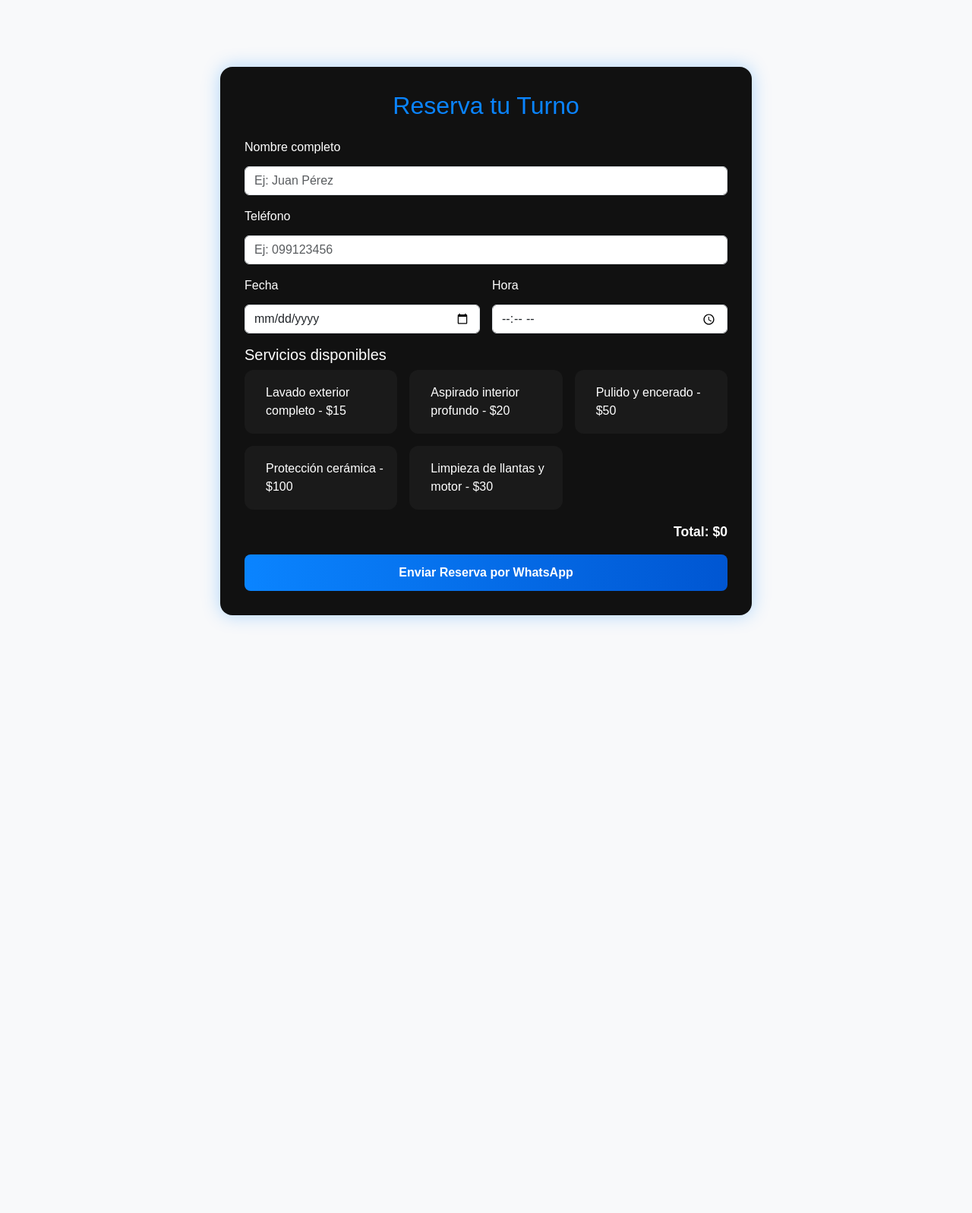
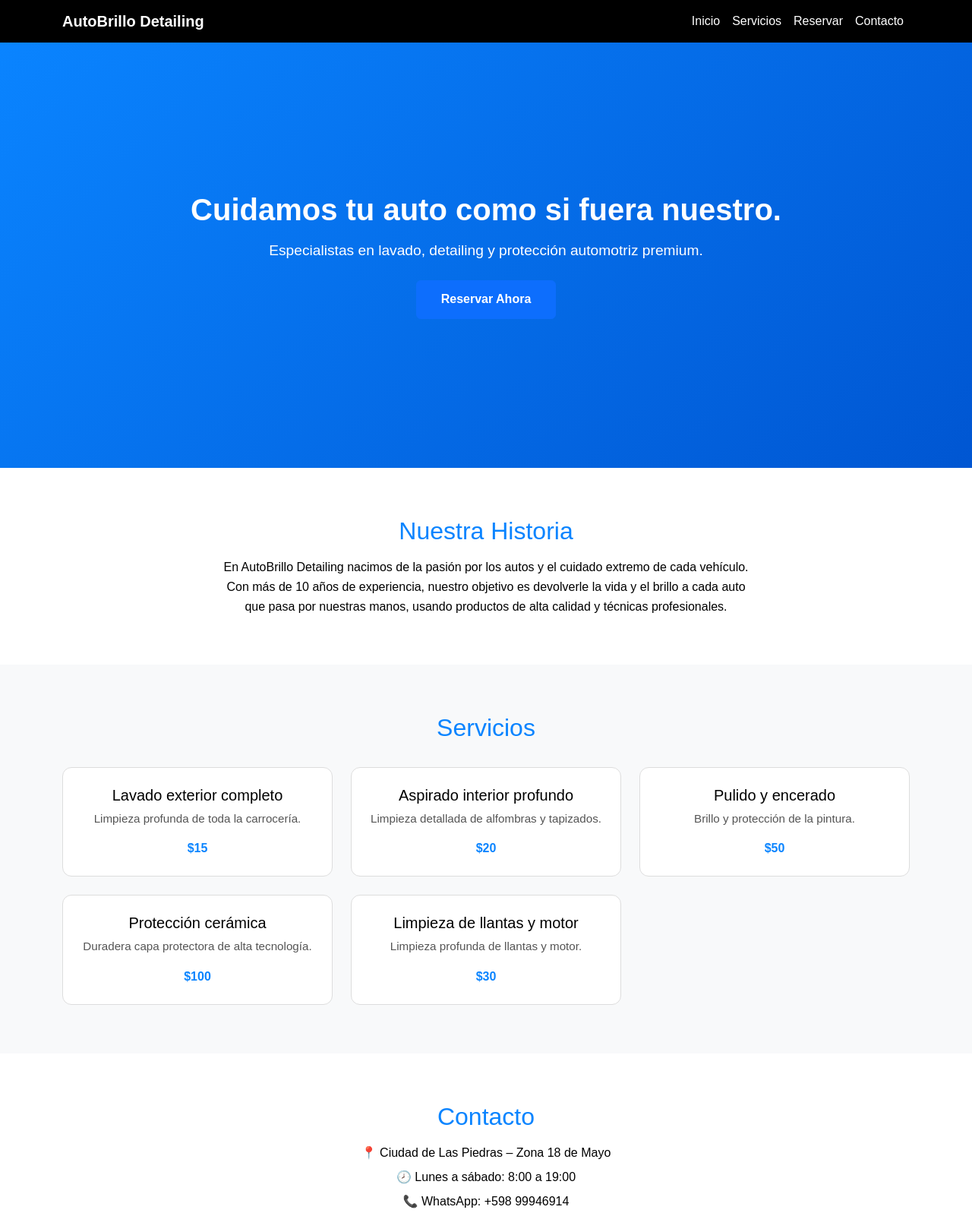
Before and after one commit to Joaquinnoble777/Detailing-app-pro, a plain HTML site: page index.html in a window 1280 px wide. Shown: the whole page at 76% size. Before the commit the page ends 898 px from the top, so only its background shows below. Drawn offline with nearby package versions, Linux system fonts and the light colour scheme.

Commit message:
Update index.html with new layout and styles

```diff
--- a/index.html
+++ b/index.html
@@ -3,150 +3,190 @@
 <head>
 <meta charset="UTF-8">
 <meta name="viewport" content="width=device-width, initial-scale=1.0">
-<title>Reserva Lavadero</title>
+<meta name="description" content="AutoBrillo Detailing - Centro profesional de lavado y detailing automotriz. Cuidamos tu vehículo con calidad y dedicación.">
+<title>AutoBrillo Detailing</title>
 <link href="https://cdn.jsdelivr.net/npm/bootstrap@5.3.2/dist/css/bootstrap.min.css" rel="stylesheet">
 <style>
   :root {
     --primary: #0a84ff;
     --primary-dark: #0056d2;
     --bg-dark: #111;
+    --bg-light: #f8f9fa;
     --text-light: #fff;
+    --text-dark: #000;
   }
 
   body {
     font-family: 'Poppins', sans-serif;
-    background-color: #f8f9fa;
-    color: #000;
+    background-color: var(--bg-light);
+    color: var(--text-dark);
+    scroll-behavior: smooth;
   }
 
-  .reserva-container {
-    background: var(--bg-dark);
-    color: var(--text-light);
+  /* Navbar */
+  .navbar { background-color: var(--text-dark); }
+  .navbar .nav-link { color: var(--text-light) !important; transition: color 0.2s; }
+  .navbar .nav-link:hover { color: var(--primary); }
+
+  /* Hero */
+  #hero {
+    height: 70vh;
+    background: linear-gradient(135deg,#0a84ff,#0056d2);
+    color: #fff;
+    display: flex;
+    align-items: center;
+    text-align: center;
+    justify-content: center;
+    flex-direction: column;
     padding: 2rem;
-    border-radius: 1rem;
-    box-shadow: 0 0 25px rgba(10, 132, 255, 0.3);
-    max-width: 700px;
-    margin: 40px auto;
   }
+  #hero h1 { font-size: 2.5rem; font-weight: 700; margin-bottom: 1rem; }
+  #hero p { font-size: 1.2rem; margin-bottom: 1.5rem; }
+  #hero .btn-primary { padding: 0.8rem 2rem; font-weight: 600; }
 
-  .reserva-container h2 {
-    text-align:center;
-    color: var(--primary);
-    margin-bottom: 1.5rem;
+  /* Historia */
+  #historia { padding: 4rem 2rem; background: #fff; text-align:center; }
+  #historia h2 { color: var(--primary); margin-bottom: 1rem; }
+  #historia p { max-width: 700px; margin: auto; line-height:1.6; }
+
+  /* Servicios */
+  #servicios { padding: 4rem 2rem; background: var(--bg-light); text-align:center; }
+  #servicios h2 { color: var(--primary); margin-bottom: 2rem; }
+  .service-card {
+    background: #fff;
+    border-radius: 12px;
+    padding: 1.5rem;
+    transition: transform 0.2s, box-shadow 0.2s;
+    border: 1px solid #ddd;
+    cursor:pointer;
   }
+  .service-card:hover { transform: translateY(-5px); box-shadow: 0 5px 15px rgba(0,0,0,0.2); }
+  .service-card h5 { margin-bottom:0.5rem; }
+  .service-card p { font-size:0.95rem; color:#555; }
+  .service-card .precio { font-weight:600; color: var(--primary); }
 
-  .service-card {
-    background: #1a1a1a;
-    padding: 1rem;
-    border-radius: 12px;
-    cursor: pointer;
-    transition: all 0.3s;
-    border: 2px solid transparent;
-    display:flex;
-    align-items:center;
-    user-select:none;
-  }
 
-  .service-card:hover { transform: translateY(-3px); box-shadow: 0 5px 15px rgba(0,0,0,0.3); }
+  .service-card input { display:none; }
   .service-card.selected { border-color: var(--primary); background: rgba(10,132,255,0.1); }
-  .service-card span { margin-left: 10px; flex:1; }
-  .service-card input { display: none; }
+  .total { margin-top:1rem; text-align:right; font-weight:600; font-size:1.1rem; }
+  button[type="submit"] { width:100%; margin-top:20px; background: linear-gradient(90deg,var(--primary),var(--primary-dark)); border:none; border-radius:8px; padding:12px; color:#fff; font-weight:600; transition: transform 0.2s; }
+  button[type="submit"]:hover { transform: scale(1.02); }
+  .mensaje { display:none; text-align:center; color:#00d46a; margin-top:10px; font-weight:500; }
 
-  input, select { width:100%; padding:10px; margin-top:5px; border:none; border-radius:8px; background:#222; color:#fff; }
-  input:focus, select:focus { outline: 2px solid var(--primary); box-shadow: 0 0 5px rgba(10,132,255,0.5); }
+  /* Contacto */
+  #contacto { padding: 4rem 2rem; text-align:center; background: #fff; }
+  #contacto h2 { color: var(--primary); margin-bottom: 1rem; }
+  #contacto p { margin-bottom:0.5rem; }
 
-  button[type="submit"] {
-    width:100%;
-    margin-top:20px;
-    background: linear-gradient(90deg,var(--primary),var(--primary-dark));
-    border:none;
-    border-radius:8px;
-    padding:12px;
-    color:#fff;
-    font-weight:600;
-    transition: transform 0.2s;
-  }
-  button[type="submit"]:hover { transform: scale(1.02); }
-
-  .mensaje { display:none; text-align:center; color:#00d46a; margin-top:10px; font-weight:500; }
-  .total { margin-top:1rem; text-align:right; font-weight:600; font-size:1.1rem; }
+  @media (max-width: 480px){ #hero h1{ font-size:2rem; } }
 </style>
 </head>
 <body>
 
-<section class="py-5">
-  <div class="reserva-container">
-    <h2>Reserva tu Turno</h2>
-    <form id="formReserva">
-      <div class="mb-3">
-        <label for="nombre" class="form-label">Nombre completo</label>
-        <input type="text" class="form-control" id="nombre" placeholder="Ej: Juan Pérez" required>
-      </div>
-      <div class="mb-3">
-        <label for="telefono" class="form-label">Teléfono</label>
-        <input type="tel" class="form-control" id="telefono" placeholder="Ej: 099123456" required>
-      </div>
-      <div class="row g-3 mb-3">
-        <div class="col-md-6">
-          <label for="fecha" class="form-label">Fecha</label>
-          <input type="date" class="form-control" id="fecha" required>
-        </div>
-        <div class="col-md-6">
-          <label for="hora" class="form-label">Hora</label>
-          <input type="time" class="form-control" id="hora" required>
+<!-- Navbar -->
+<nav class="navbar navbar-expand-lg sticky-top">
+  <div class="container">
+    <a class="navbar-brand text-white fw-bold" href="#">AutoBrillo Detailing</a>
+    <button class="navbar-toggler bg-light" type="button" data-bs-toggle="collapse" data-bs-target="#navbarNav">
+      <span class="navbar-toggler-icon"></span>
+    </button>
+    <div class="collapse navbar-collapse" id="navbarNav">
+      <ul class="navbar-nav ms-auto align-items-lg-center">
+        <li class="nav-item"><a class="nav-link" href="#hero">Inicio</a></li>
+        <li class="nav-item"><a class="nav-link" href="#servicios">Servicios</a></li>
+        <li class="nav-item"><a class="nav-link" href="#reserva">Reservar</a></li>
+        <li class="nav-item"><a class="nav-link" href="#contacto">Contacto</a></li>
+      </ul>
     </div>
   </div>
+</nav>
 
-      <h5 class="mb-2">Servicios disponibles</h5>
-      <div class="row g-3">
+<!-- Hero -->
+<section id="hero">
+  <h1> Cuidamos tu auto como si fuera nuestro.</h1>
+  <p>Especialistas en lavado, detailing y protección automotriz premium.</p>
+  <a href="/storage/emulated/0/Documents/Github/dett/reserva.html" class="btn btn-primary">Reservar Ahora</a>
+</section>
+
+<!-- Historia -->
+<section id="historia">
+  <h2>Nuestra Historia</h2>
+  <p>En AutoBrillo Detailing nacimos de la pasión por los autos y el cuidado extremo de cada vehículo. Con más de 10 años de experiencia, nuestro objetivo es devolverle la vida y el brillo a cada auto que pasa por nuestras manos, usando productos de alta calidad y técnicas profesionales.</p>
+</section>
+
+<!-- Servicios -->
+<section id="servicios">
+  <h2>Servicios</h2>
+  <div class="container">
+    <div class="row g-4">
       <div class="col-12 col-sm-6 col-md-4">
-          <label class="service-card"><input type="checkbox" value="Lavado exterior completo" data-precio="15"><span>Lavado exterior completo - $15</span></label>
+        <div class="service-card">
+          <h5>Lavado exterior completo</h5>
+          <p>Limpieza profunda de toda la carrocería.</p>
+          <div class="precio">$15</div>
+        </div>
       </div>
       <div class="col-12 col-sm-6 col-md-4">
-          <label class="service-card"><input type="checkbox" value="Aspirado interior profundo" data-precio="20"><span>Aspirado interior profundo - $20</span></label>
+        <div class="service-card">
+          <h5>Aspirado interior profundo</h5>
+          <p>Limpieza detallada de alfombras y tapizados.</p>
+          <div class="precio">$20</div>
+        </div>
       </div>
       <div class="col-12 col-sm-6 col-md-4">
-          <label class="service-card"><input type="checkbox" value="Pulido y encerado" data-precio="50"><span>Pulido y encerado - $50</span></label>
+        <div class="service-card">
+          <h5>Pulido y encerado</h5>
+          <p>Brillo y protección de la pintura.</p>
+          <div class="precio">$50</div>
+        </div>
       </div>
       <div class="col-12 col-sm-6 col-md-4">
-          <label class="service-card"><input type="checkbox" value="Protección cerámica" data-precio="100"><span>Protección cerámica - $100</span></label>
+        <div class="service-card">
+          <h5>Protección cerámica</h5>
+          <p>Duradera capa protectora de alta tecnología.</p>
+          <div class="precio">$100</div>
+        </div>
       </div>
       <div class="col-12 col-sm-6 col-md-4">
-          <label class="service-card"><input type="checkbox" value="Limpieza de llantas y motor" data-precio="30"><span>Limpieza de llantas y motor - $30</span></label>
+        <div class="service-card">
+          <h5>Limpieza de llantas y motor</h5>
+          <p>Limpieza profunda de llantas y motor.</p>
+          <div class="precio">$30</div>
         </div>
       </div>
+    </div>
+  </div>
+</section>
 
-      <div class="total">Total: $<span id="total">0</span></div>
 
-      <button type="submit" class="btn btn-primary mt-3">Enviar Reserva por WhatsApp</button>
-      <p class="mensaje">✅ Enviando reserva...</p>
-    </form>
-  </div>
+<!-- Contacto -->
+<section id="contacto">
+  <h2>Contacto</h2>
+  <p>📍 Ciudad de Las Piedras – Zona 18 de Mayo</p>
+  <p>🕗 Lunes a sábado: 8:00 a 19:00</p>
+  <p>📞 WhatsApp: +598 99946914</p>
 </section>
 
 <script src="https://cdn.jsdelivr.net/npm/bootstrap@5.3.2/dist/js/bootstrap.bundle.min.js"></script>
 <script>
-  const serviceCards = document.querySelectorAll('.service-card');
-  const totalEl = document.getElementById('total');
-
-  function actualizarTotal() {
-    let total = 0;
-    serviceCards.forEach(card => {
-      const checkbox = card.querySelector('input');
-      if (checkbox.checked) total += Number(checkbox.dataset.precio);
-    });
-    totalEl.textContent = total;
-  }
-
-  serviceCards.forEach(card => {
+  // Toggle selección de servicios
+  document.querySelectorAll('.service-card').forEach(card => {
     card.addEventListener('click', () => {
       const checkbox = card.querySelector('input');
       checkbox.checked = !checkbox.checked;
       card.classList.toggle('selected', checkbox.checked);
-      actualizarTotal();
+      calcularTotal();
     });
   });
 
+  // Calcular total
+  function calcularTotal(){
+    const total = Array.from(document.querySelectorAll('.service-card input:checked'))
+      .reduce((sum, c) => sum + parseFloat(c.value),0);
+    document.getElementById('total').textContent = total;
+  }
+
+  // Envío WhatsApp
   document.getElementById('formReserva').addEventListener('submit', e => {
     e.preventDefault();
     const mensajeEl = document.querySelector('.mensaje');
@@ -157,21 +197,22 @@
     const telefono = document.getElementById('telefono').value.trim();
     const fecha = document.getElementById('fecha').value;
     const hora = document.getElementById('hora').value;
-    const servicios = Array.from(document.querySelectorAll('.service-card input:checked')).map(i => `${i.value} ($${i.dataset.precio})`);
-    const total = totalEl.textContent;
+    const servicios = Array.from(document.querySelectorAll('.service-card input:checked'))
+      .map((c,i)=> `${c.parentElement.querySelector('span').textContent}`);
+    let total = document.getElementById('total').textContent;
 
-    let mensaje = `Hola! Quiero reservar un turno.\n\nNombre: ${nombre}\nTeléfono: ${telefono}\nFecha: ${fecha}\nHora: ${hora}\n\nServicios seleccionados:\n`;
+    let mensaje = `👋 Hola! Quiero reservar un turno.\n\n`;
+    mensaje += `👤 Nombre: ${nombre}\n📞 Teléfono: ${telefono}\n📅 Fecha: ${fecha}\n🕗 Hora: ${hora}\n\n🧽 Servicios:\n`;
     servicios.forEach(s => mensaje += `• ${s}\n`);
-    mensaje += `\nTotal: $${total}`;
+    mensaje += `\n💰 Total: $${total}`;
 
     const url = `https://wa.me/59899946914?text=${encodeURIComponent(mensaje)}`;
     setTimeout(() => {
       window.open(url,'_blank');
       mensajeEl.textContent = '✅ Reserva enviada!';
-      setTimeout(() => mensajeEl.style.display = 'none',3000);
+      setTimeout(() => mensajeEl.style.display='none',3000);
     }, 500);
   });
 </script>
-
 </body>
 </html>
```
Lines whose indentation alone changed are shown as unchanged.
